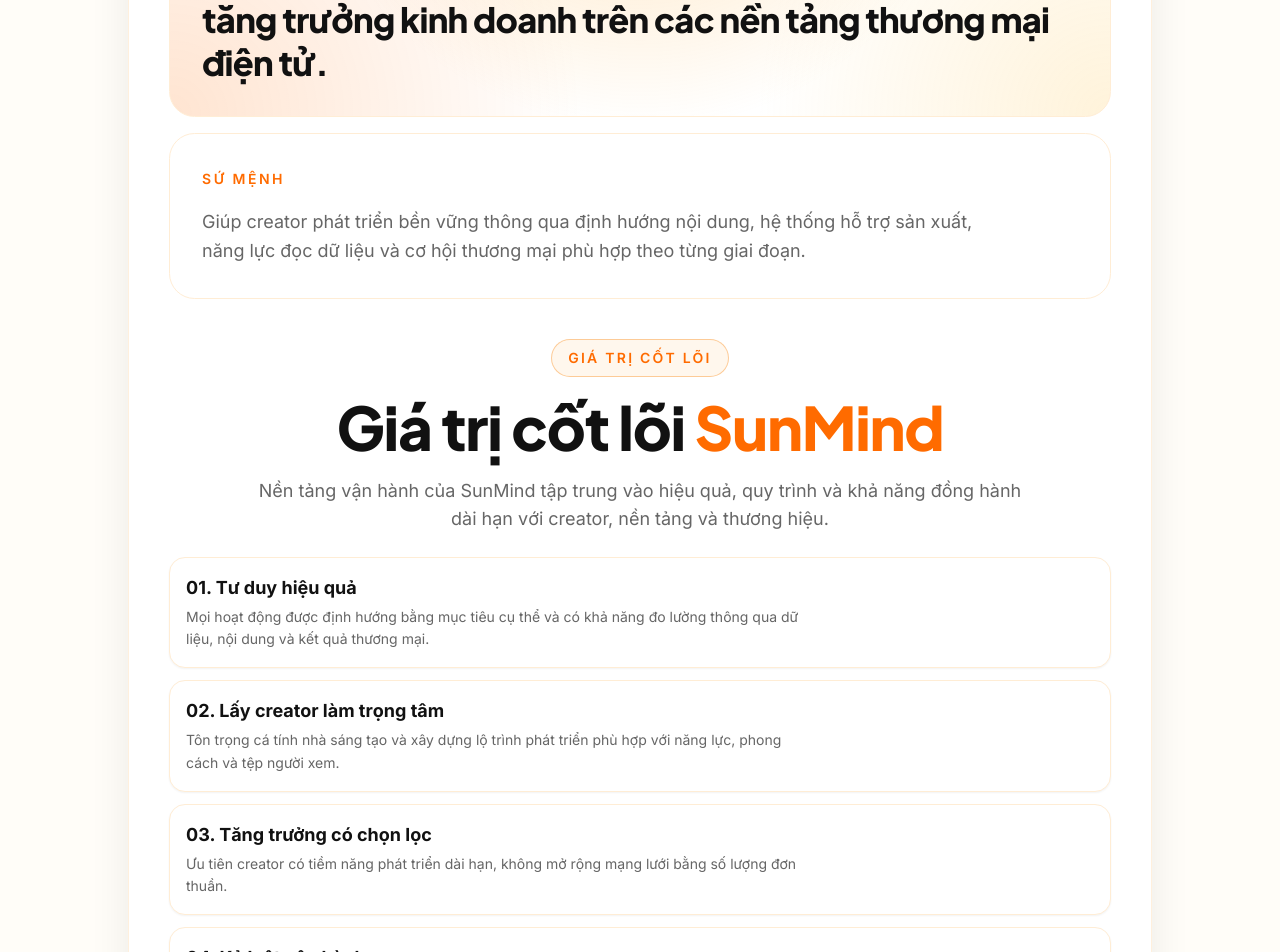
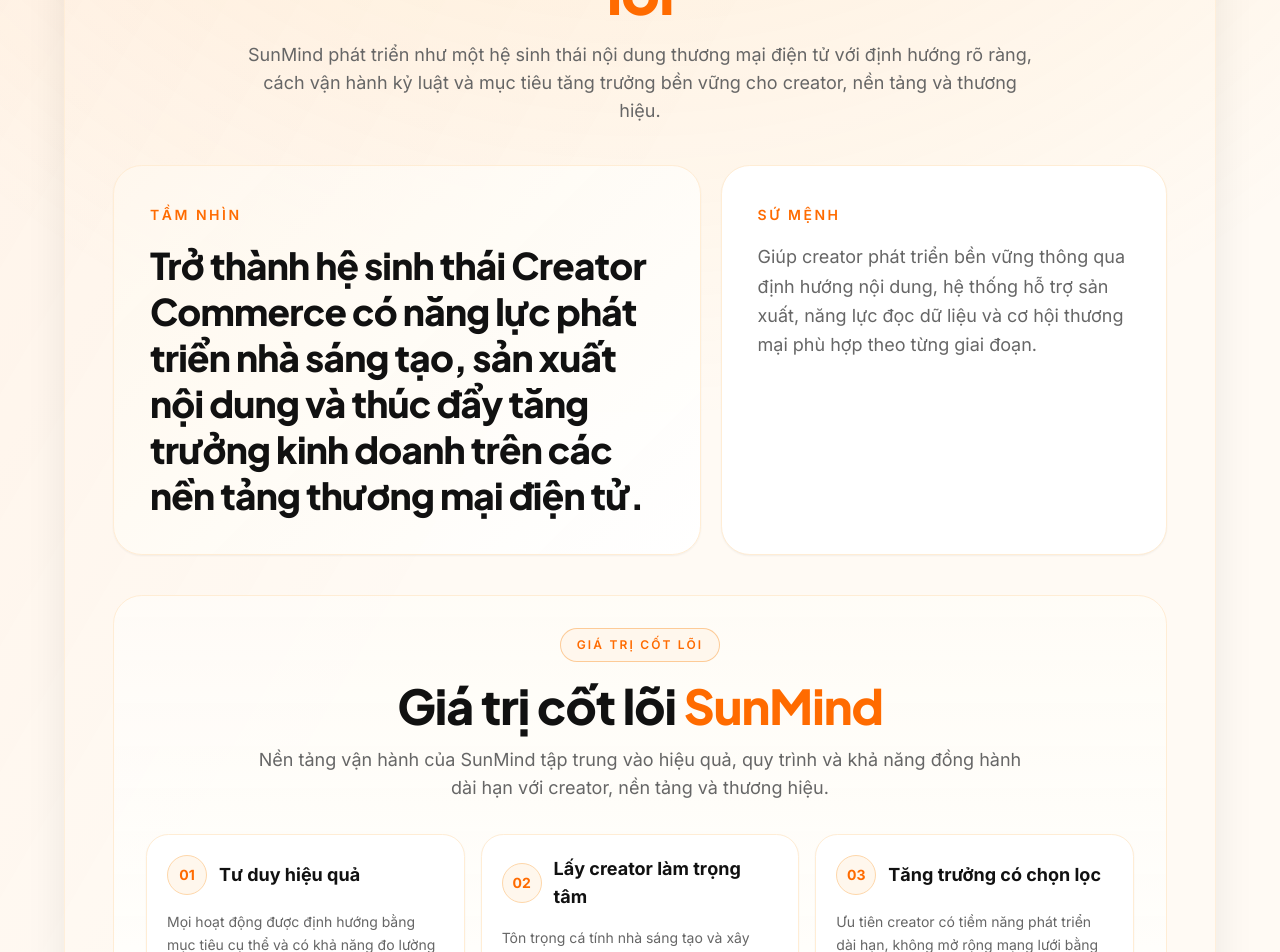
Before and after one commit to quanduong1712/Web-SunMind-Media, a React (Vite) app: page / in a window 1280 px wide. Shown: the part 2300-3252 px from the top of the page. Built offline with nearby package versions, Linux system fonts and the light colour scheme.

Commit message:
Unify about section visual hierarchy

```diff
--- a/src/App.jsx
+++ b/src/App.jsx
@@ -75,46 +75,66 @@
           <Services items={serviceItems} />
         </div>
 
-        <section id="about" className="section-wrap">
+        <section id="about" className="section-wrap light-band overflow-hidden">
           <div className="container-main">
             <motion.div
               initial={{ opacity: 0, y: 18 }}
               whileInView={{ opacity: 1, y: 0 }}
               viewport={{ once: true }}
-              className="mx-auto max-w-5xl rounded-[2.2rem] border border-orange-100/80 bg-white/90 p-6 shadow-soft md:p-10"
+              className="mx-auto max-w-6xl rounded-[2.4rem] border border-orange-100/80 bg-white/92 p-6 shadow-soft md:p-10 xl:p-12"
             >
-              <article className="rounded-[1.6rem] border border-orange-100 bg-sunmind-light p-6 md:p-8">
+              <div className="mx-auto max-w-4xl text-center">
+                <span className="eyebrow">GIỚI THIỆU SUNMIND</span>
+                <h2 className="section-heading mt-5 text-4xl font-extrabold md:text-5xl xl:text-6xl">
+                  Tầm nhìn, sứ mệnh và <span className="text-sunmind-primary">giá trị cốt lõi</span>
+                </h2>
+                <p className="mx-auto mt-5 text-base leading-relaxed text-sunmind-gray md:text-lg">
+                  SunMind phát triển như một hệ sinh thái nội dung thương mại điện tử với định hướng rõ ràng,
+                  cách vận hành kỷ luật và mục tiêu tăng trưởng bền vững cho creator, nền tảng và thương hiệu.
+                </p>
+              </div>
+
+              <div className="mt-10 grid gap-5 lg:grid-cols-[1.25fr_0.95fr]">
+                <article className="rounded-[1.8rem] border border-orange-100 bg-[linear-gradient(135deg,rgba(255,248,238,0.95),rgba(255,255,255,0.96))] p-7 shadow-sm md:p-9">
                   <span className="text-sm font-semibold uppercase tracking-[0.18em] text-sunmind-primary">Tầm nhìn</span>
-                <h3 className="mt-4 text-3xl font-extrabold leading-tight md:text-[2.15rem]">
+                  <h3 className="mt-4 text-3xl font-extrabold leading-tight md:text-[2.3rem]">
                     Trở thành hệ sinh thái Creator Commerce có năng lực phát triển nhà sáng tạo, sản xuất nội dung và thúc đẩy tăng trưởng kinh doanh trên các nền tảng thương mại điện tử.
                   </h3>
                 </article>
 
-              <article className="mt-4 rounded-[1.6rem] border border-orange-100 bg-white p-6 md:p-8">
+                <article className="rounded-[1.8rem] border border-orange-100 bg-white p-7 shadow-sm md:p-9">
                   <span className="text-sm font-semibold uppercase tracking-[0.18em] text-sunmind-primary">Sứ mệnh</span>
                   <p className="mt-4 text-lg leading-relaxed text-sunmind-gray">
-                  Giúp creator phát triển bền vững thông qua định hướng nội dung, hệ thống hỗ trợ sản xuất, năng lực đọc dữ liệu và cơ hội thương mại phù hợp theo từng giai đoạn.
+                    Giúp creator phát triển bền vững thông qua định hướng nội dung, hệ thống hỗ trợ sản xuất,
+                    năng lực đọc dữ liệu và cơ hội thương mại phù hợp theo từng giai đoạn.
                   </p>
                 </article>
+              </div>
 
-              <div className="mt-10">
-                <SectionTitle
-                  eyebrow="GIÁ TRỊ CỐT LÕI"
-                  title="Giá trị cốt lõi"
-                  highlight="SunMind"
-                  desc="Nền tảng vận hành của SunMind tập trung vào hiệu quả, quy trình và khả năng đồng hành dài hạn với creator, nền tảng và thương hiệu."
-                />
+              <div className="mt-10 rounded-[1.8rem] border border-orange-100 bg-[linear-gradient(180deg,rgba(255,252,247,0.9),rgba(255,255,255,0.96))] p-6 md:p-8">
+                <div className="mx-auto max-w-3xl text-center">
+                  <span className="eyebrow">GIÁ TRỊ CỐT LÕI</span>
+                  <h3 className="mt-5 text-3xl font-extrabold md:text-5xl">
+                    Giá trị cốt lõi <span className="text-sunmind-primary">SunMind</span>
+                  </h3>
+                  <p className="mx-auto mt-4 text-base leading-relaxed text-sunmind-gray md:text-lg">
+                    Nền tảng vận hành của SunMind tập trung vào hiệu quả, quy trình và khả năng đồng hành dài hạn với creator, nền tảng và thương hiệu.
+                  </p>
+                </div>
 
-                <div className="mt-6 grid gap-3">
+                <div className="mt-8 grid gap-4 md:grid-cols-2 xl:grid-cols-3">
                   {coreValues.map((value, idx) => (
                     <article
                       key={value.title}
-                      className="rounded-2xl border border-orange-100 bg-white px-4 py-4 shadow-sm transition hover:shadow-md"
+                      className="rounded-[1.4rem] border border-orange-100 bg-white px-5 py-5 shadow-sm transition hover:shadow-md"
                     >
-                      <p className="text-lg font-bold text-sunmind-dark">
-                        0{idx + 1}. {value.title}
-                      </p>
-                      <p className="mt-1 text-sm leading-relaxed text-sunmind-gray">{value.desc}</p>
+                      <div className="flex items-center gap-3">
+                        <div className="flex h-10 w-10 items-center justify-center rounded-full border border-orange-200 bg-orange-50 text-sm font-bold text-sunmind-primary">
+                          0{idx + 1}
+                        </div>
+                        <p className="text-lg font-bold text-sunmind-dark">{value.title}</p>
+                      </div>
+                      <p className="mt-4 text-sm leading-relaxed text-sunmind-gray">{value.desc}</p>
                     </article>
                   ))}
                 </div>
```
Lines whose indentation alone changed are shown as unchanged.
